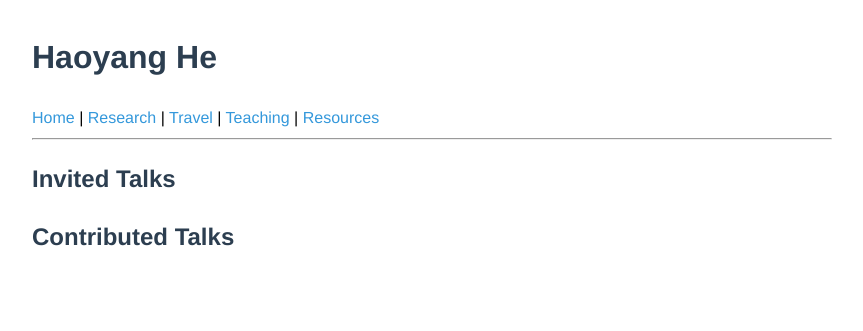
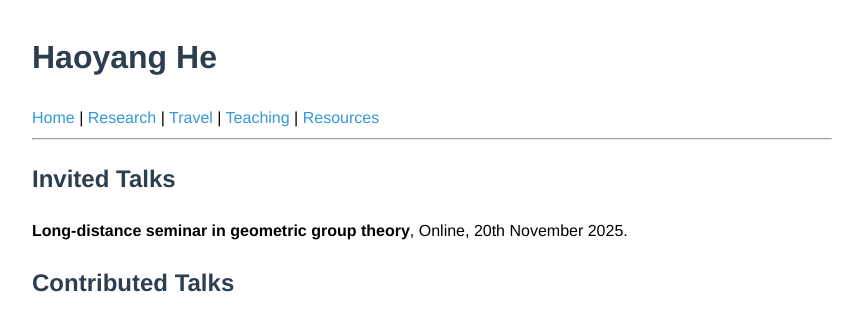
Before and after one commit to haoyang-he/haoyang-he.github.io, a Jekyll site: the page built from talks.md, in a window 1280 px wide. Shown: the top 331 px of the page, without its empty margins (208-1071 px from the left). Built offline with Jekyll 4.4.1, drawn with Linux system fonts in a browser that asks for light colours.

Commit message:
Update talks.md

```diff
--- a/talks.md
+++ b/talks.md
@@ -5,4 +5,6 @@ title: Talks
 
 ## Invited Talks
 
+**Long-distance seminar in geometric group theory**, Online, 20th November 2025.
+
 ## Contributed Talks
```
